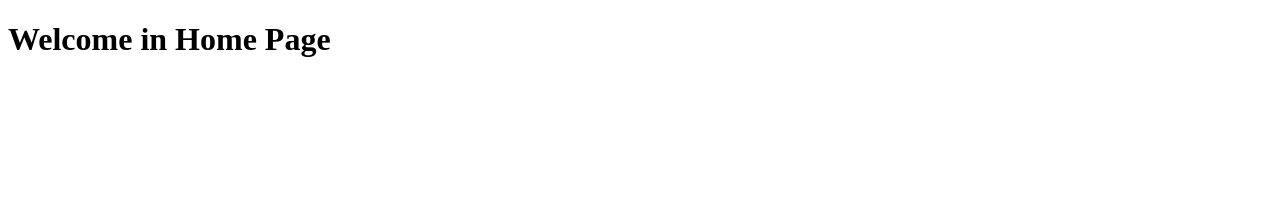
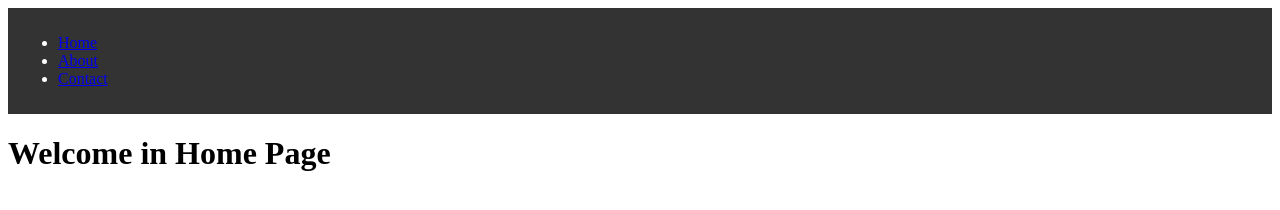
Before and after one commit to NehalKhalid/VersionControl, a plain HTML site: page index.html in a window 1280 px wide. Drawn offline with Linux system fonts and the light colour scheme.

Commit message:
add navbar with styling

```diff
--- a/index.html
+++ b/index.html
@@ -7,6 +7,13 @@
     <link rel="stylesheet" href="style.css">
 </head>
 <body>
+    <nav>
+        <ul>
+            <li><a href="index.html">Home</a></li>
+            <li><a href="about.html">About</a></li>
+            <li><a href="contact.html">Contact</a></li>
+        </ul>
+    </nav>
     <h1>Welcome in Home Page</h1>
 </body>
 </html>
--- a/style.css
+++ b/style.css
@@ -0,0 +1,5 @@
+nav{
+    background-color: #333;
+    color: white;
+    padding: 10px;
+}
```
